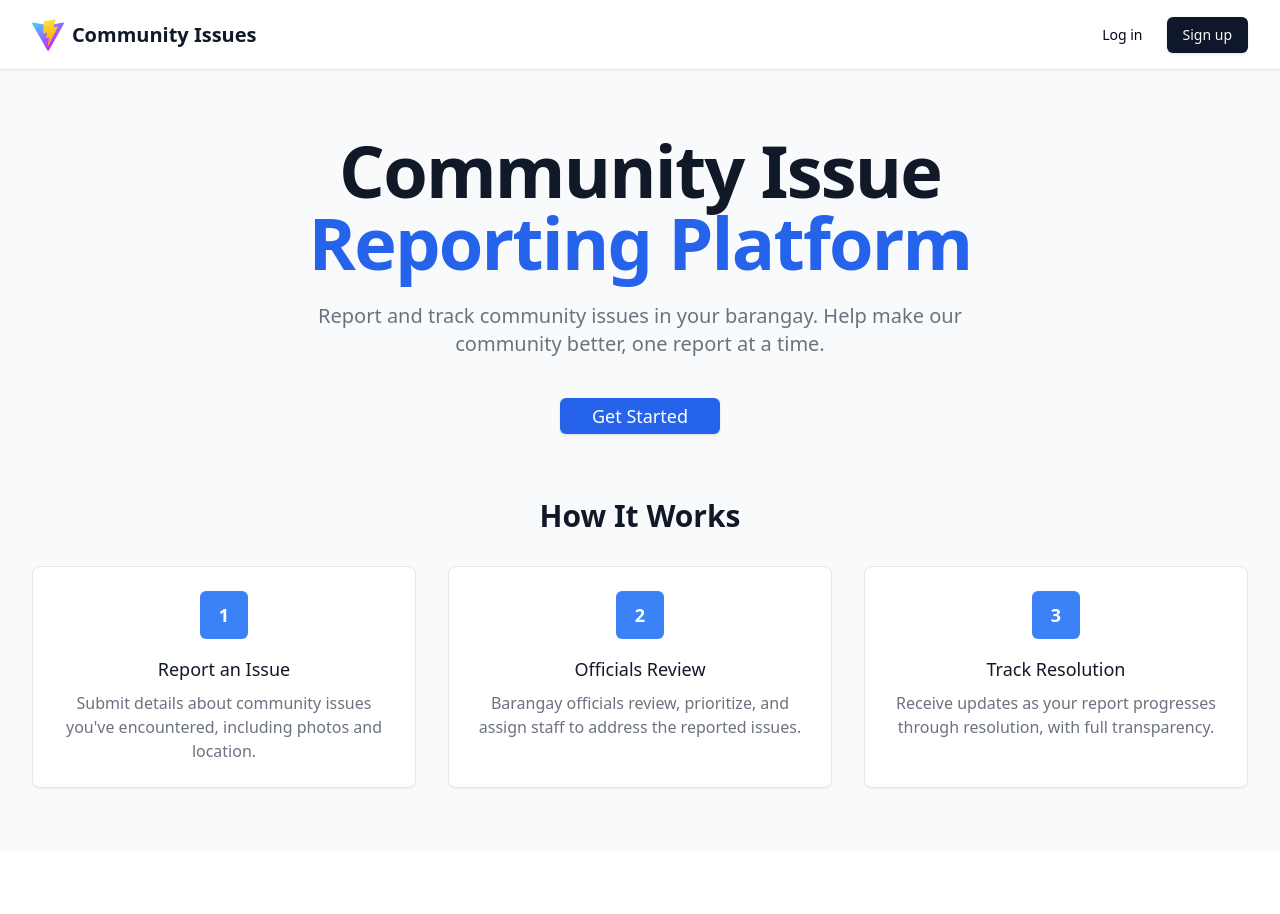
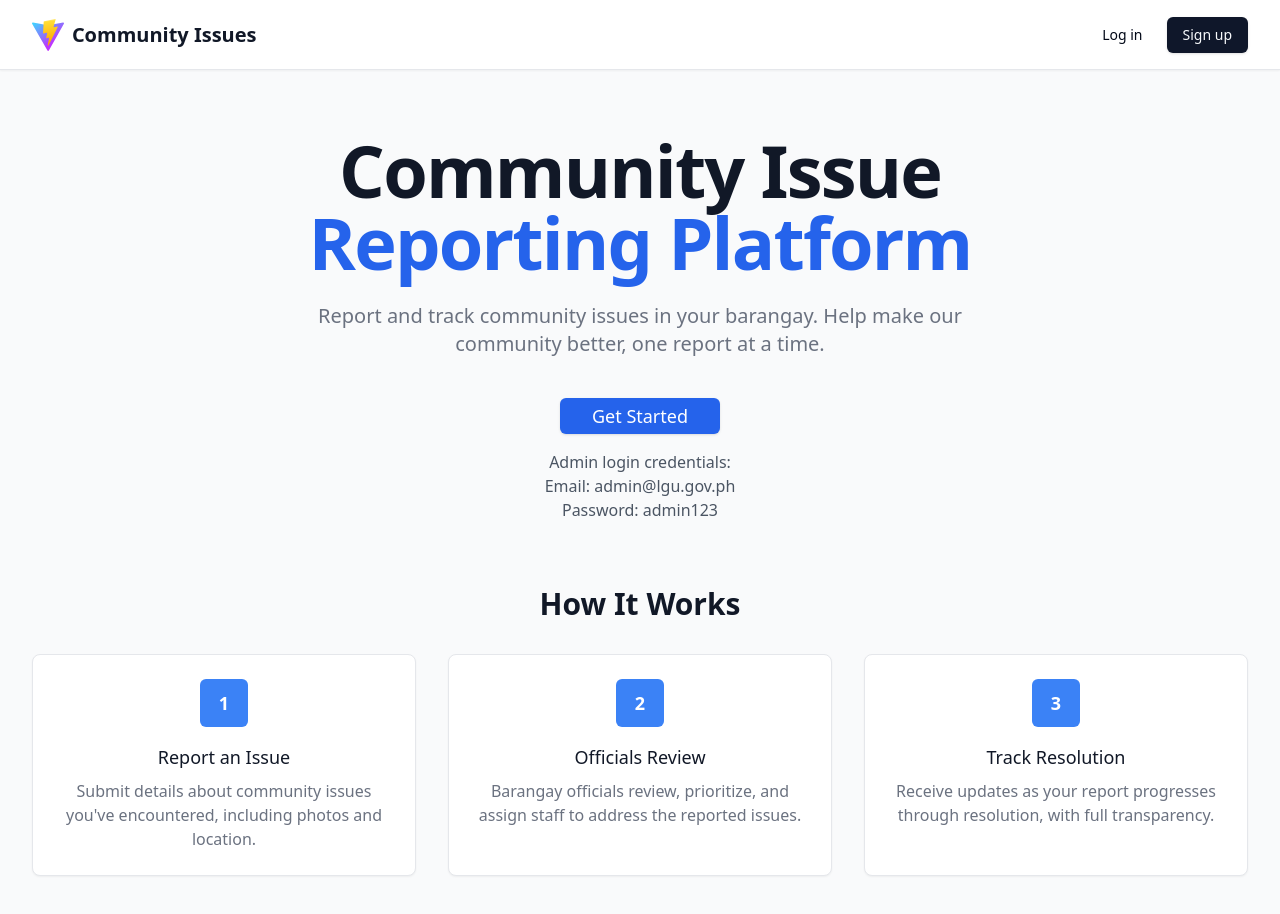
Before and after one commit to Carlosss04/cap, a React (Vite) app: page / in a window 1280 px wide. Shown: the top 914 px of the page. Before the commit the page ends 852 px from the top, so only its background shows below. Built offline with nearby package versions, Linux system fonts and the light colour scheme.

Commit message:
update sign up

```diff
--- a/src/components/auth/EnhancedAuthModal.tsx
+++ b/src/components/auth/EnhancedAuthModal.tsx
@@ -363,9 +363,8 @@ const EnhancedAuthModal: React.FC<EnhancedAuthModalProps> = ({
             onValueChange={handleTabChange}
             className="w-full"
           >
-            <TabsList className="grid w-full grid-cols-2">
+            <TabsList className="grid w-full grid-cols-1">
               <TabsTrigger value="login">Login</TabsTrigger>
-              <TabsTrigger value="register">Register</TabsTrigger>
             </TabsList>
 
             <TabsContent value="login" className="space-y-4 py-4">
--- a/src/components/home.tsx
+++ b/src/components/home.tsx
@@ -30,7 +30,7 @@ const Home: React.FC = () => {
     // For demo purposes, we'll use hardcoded credentials
     if (email === "juan@example.com" && password === "password") {
       mockLogin("resident");
-    } else if (email === "admin@example.com" && password === "password") {
+    } else if (email === "admin@lgu.gov.ph" && password === "admin123") {
       // Check if admin is verified
       const isVerified = true; // In a real app, this would be checked in the database
       if (isVerified) {
@@ -99,7 +99,7 @@ const Home: React.FC = () => {
   const mockLogin = (role: "resident" | "admin" | "staff" = "resident") => {
     setUser({
       name: role === "admin" ? "Admin User" : "Juan Dela Cruz",
-      email: role === "admin" ? "admin@example.com" : "juan@example.com",
+      email: role === "admin" ? "admin@lgu.gov.ph" : "juan@example.com",
       avatar: `https://api.dicebear.com/7.x/avataaars/svg?seed=${role}`,
       role: role,
     });
@@ -142,10 +142,17 @@ const Home: React.FC = () => {
               <div className="mt-10 flex justify-center gap-4">
                 <Button
                   className="px-8 py-3 text-lg font-medium rounded-md text-white bg-blue-600 hover:bg-blue-700"
-                  onClick={() => mockLogin("resident")}
+                  onClick={() => handleLogin()}
                 >
                   Get Started
                 </Button>
+              </div>
+              <div className="mt-4 text-center">
+                <p className="text-gray-600">Admin login credentials:</p>
+                <p className="text-gray-600 font-medium">
+                  Email: admin@lgu.gov.ph
+                </p>
+                <p className="text-gray-600 font-medium">Password: admin123</p>
               </div>
             </div>
 
@@ -214,8 +221,8 @@ const Home: React.FC = () => {
               ) {
                 mockLogin("resident");
               } else if (
-                data.email === "admin@example.com" &&
-                data.password === "password"
+                data.email === "admin@lgu.gov.ph" &&
+                data.password === "admin123"
               ) {
                 // Check if admin is verified (in a real app)
                 const isVerified = true; // This would be from API
```
